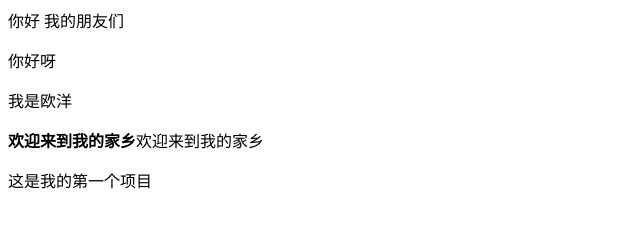
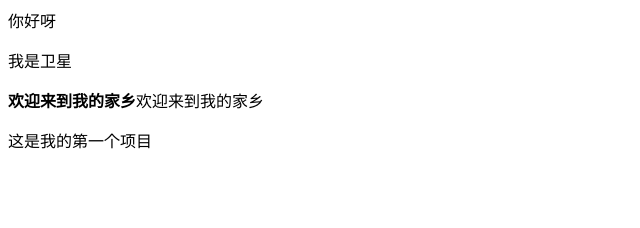
Before and after one commit to wxcmd/RE, a plain HTML site: page index.html in a window 1280 px wide. Shown: the whole page, without its empty margins (0-640 px from the left). Drawn offline with Linux system fonts and the light colour scheme.

Commit message:
Update index.html

```diff
--- a/index.html
+++ b/index.html
@@ -1,15 +1,15 @@
-<p> 你好 我的朋友们
+
 <!DOC TYPE html>
 <html lang="en">
 <head>
     <meta charset="UTF-8">
     <meta http-equiv="X-UA-Compatible" content="IE=edge">
     <meta name="viewport" content="width=device-width, initial-scale=1.0">
-    <title>欧洋</title>
+    <title>卫星</title>
 </head>
 <body>
     <p>你好呀</p>
-    <p>我是欧洋</p>
+    <p>我是卫星</p>
     <p><b>欢迎来到我的家乡</b>欢迎来到我的家乡</p>
     <p>这是我的第一个项目</p>
 
```
